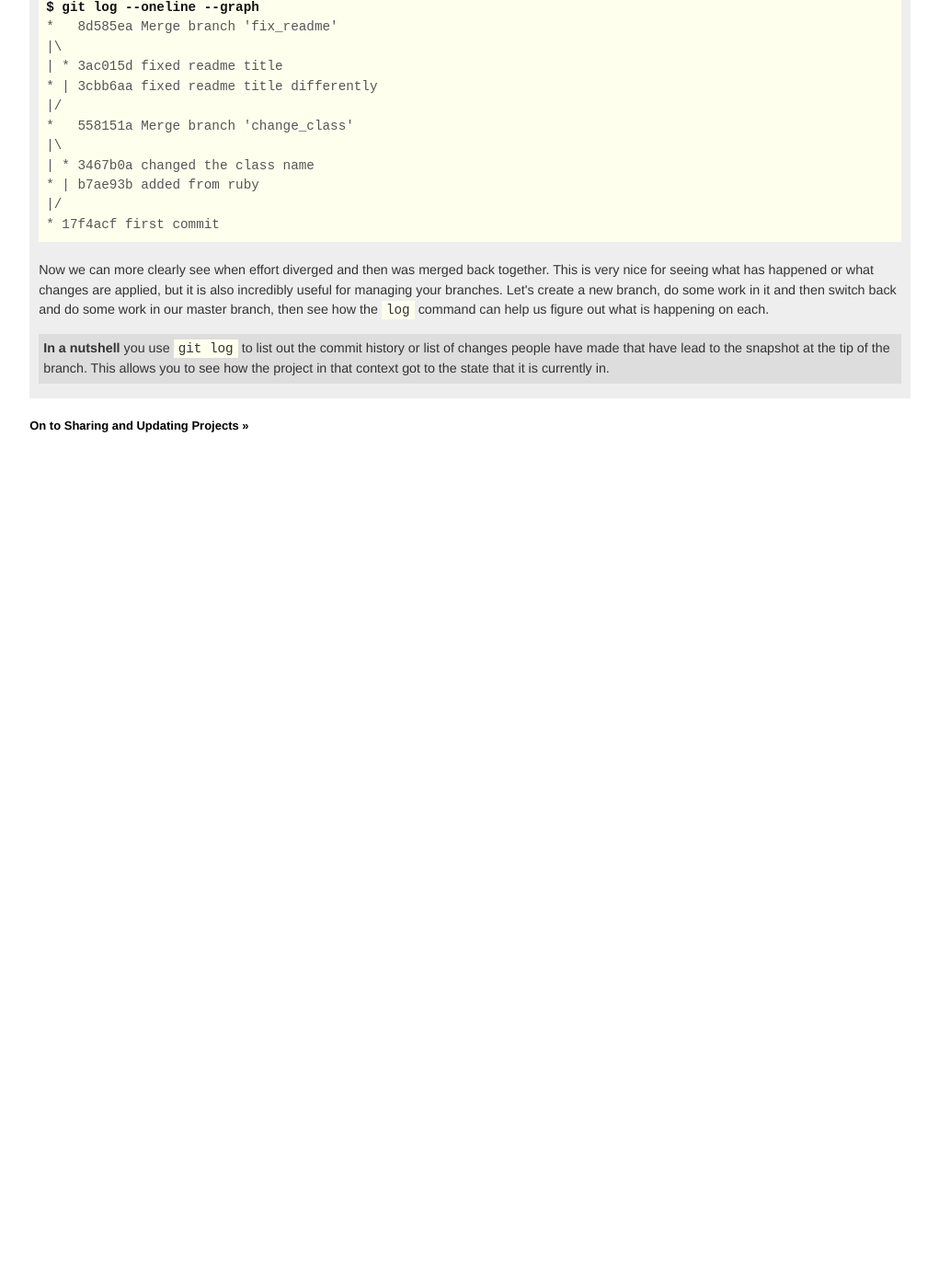
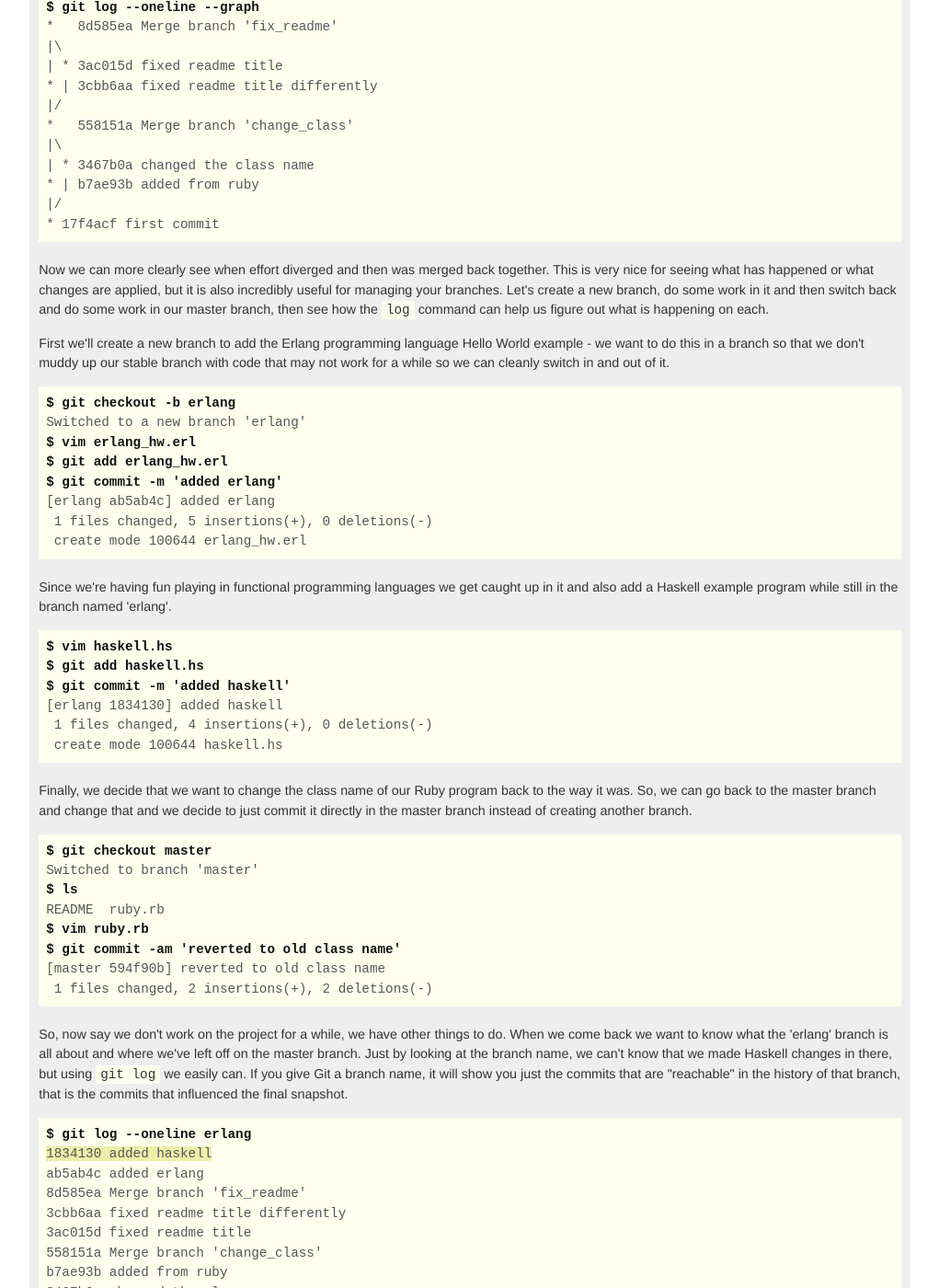
Before and after one commit to git/git-reference, a Jekyll site: the page built from branching/index.html, in a window 1280 px wide and 1400 px high, scrolled down 8056 px. Shown: the whole window at 92% size, without its empty margins (227-1248 px from the left). Built offline with Jekyll 4.4.1, drawn with Linux system fonts in a browser that asks for light colours; nearby versions of some CDN libraries; library files that are not in the unit come from our copies; before the commit the page ends 8582 px from its top, so only the background shows below that; some of the changed text lies outside the part shown.

Commit message:
basically finished up the branching section

```diff
--- a/_layouts/reference.html
+++ b/_layouts/reference.html
@@ -61,7 +61,6 @@
               <li><a href="/branching/#branch">checkout</a></li>
               <li><a href="/branching/#merge">merge</a></li>
               <li><a href="/branching/#log">log</a></li>
-              <li><a href="/branching/#reset">reset</a></li>
             </ul>
           </div>
 
--- a/branching/index.html
+++ b/branching/index.html
@@ -585,6 +585,100 @@ b7ae93b added from ruby
     master branch, then see how the <code>log</code> command can help us figure
     out what is happening on each.</p>
 
+    <p>First we'll create a new branch to add the Erlang programming language
+    Hello World example - we want to do this in a branch so that we don't
+    muddy up our stable branch with code that may not work for a while so we
+    can cleanly switch in and out of it.</p>
+
+<pre>
+<b>$ git checkout -b erlang</b>
+Switched to a new branch 'erlang'
+<b>$ vim erlang_hw.erl</b>
+<b>$ git add erlang_hw.erl </b>
+<b>$ git commit -m 'added erlang'</b>
+[erlang ab5ab4c] added erlang
+ 1 files changed, 5 insertions(+), 0 deletions(-)
+ create mode 100644 erlang_hw.erl
+</pre>
+
+    <p>Since we're having fun playing in functional programming languages we
+    get caught up in it and also add a Haskell example program while still in
+    the branch named 'erlang'.</p>
+
+<pre>
+<b>$ vim haskell.hs</b>
+<b>$ git add haskell.hs </b>
+<b>$ git commit -m 'added haskell'</b>
+[erlang 1834130] added haskell
+ 1 files changed, 4 insertions(+), 0 deletions(-)
+ create mode 100644 haskell.hs
+</pre>
+
+    <p>Finally, we decide that we want to change the class name of our Ruby
+    program back to the way it was.  So, we can go back to the master branch
+    and change that and we decide to just commit it directly in the master
+    branch instead of creating another branch.</p>
+
+<pre>
+<b>$ git checkout master</b>
+Switched to branch 'master'
+<b>$ ls</b>
+README  ruby.rb
+<b>$ vim ruby.rb </b>
+<b>$ git commit -am 'reverted to old class name'</b>
+[master 594f90b] reverted to old class name
+ 1 files changed, 2 insertions(+), 2 deletions(-)
+</pre>
+
+    <p>So, now say we don't work on the project for a while, we have other
+    things to do.  When we come back we want to know what the 'erlang' branch
+    is all about and where we've left off on the master branch.  Just by looking
+    at the branch name, we can't know that we made Haskell changes in there, but
+    using <code>git log</code> we easily can.  If you give Git a branch name,
+    it will show you just the commits that are "reachable" in the history of
+    that branch, that is the commits that influenced the final snapshot.</p>
+
+<pre>
+<b>$ git log --oneline erlang</b>
+<span class="hl">1834130 added haskell</span>
+ab5ab4c added erlang
+8d585ea Merge branch 'fix_readme'
+3cbb6aa fixed readme title differently
+3ac015d fixed readme title
+558151a Merge branch 'change_class'
+b7ae93b added from ruby
+3467b0a changed the class name
+17f4acf first commit
+</pre>
+
+    <p>This way, it's pretty easy to see that we have Haskell code included in
+      the branch (as I've highlighted). What is even cooler is that we can
+      easily tell Git that we only are interested in the commits that are
+      reachable in one branch that are not reachable in another, in other words
+      which commits are unique to a branch in comparison to another.
+    </p>
+
+    <p>
+      In this case if we are interested in merging in the 'erlang' branch we
+      want to see what commits are going to effect our snapshot when we do
+      that merge.  The way we tell Git that is by putting a <code>^</code> in
+      front of the branch that we don't want to see.  For instance, if we want
+      to see the commits that are in the 'erlang' branch that are not in the
+      'master' branch, we can do <code>erlang ^master</code>, or vice versa.
+    </p>
+
+<pre>
+<b>$ git log --oneline erlang ^master</b>
+1834130 added haskell
+ab5ab4c added erlang
+<b>$ git log --oneline master ^erlang</b>
+594f90b reverted to old class name
+</pre>
+
+    <p>This gives us a nice, simple branch management tool. It allows us to
+      easily see what commits are unique to which branches so we know what
+      we're missing and what we would be merging in if we were to do a merge.
+    </p>
 
     <p class="nutshell">
     <b>In a nutshell</b> you use <code>git log</code> to list out the commit
```
